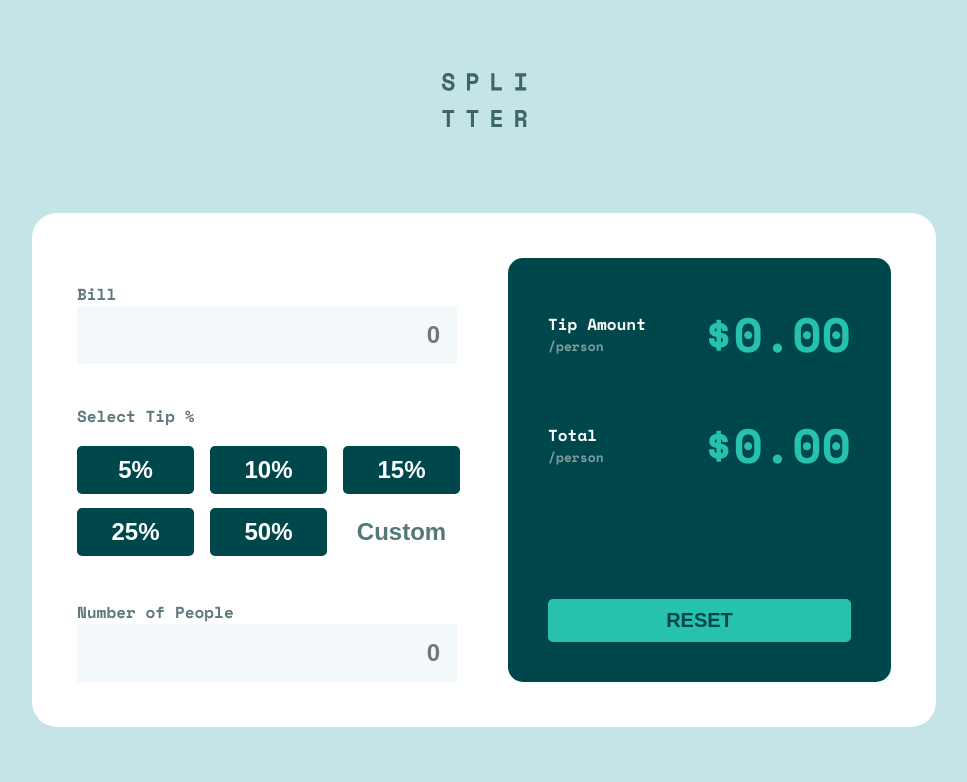
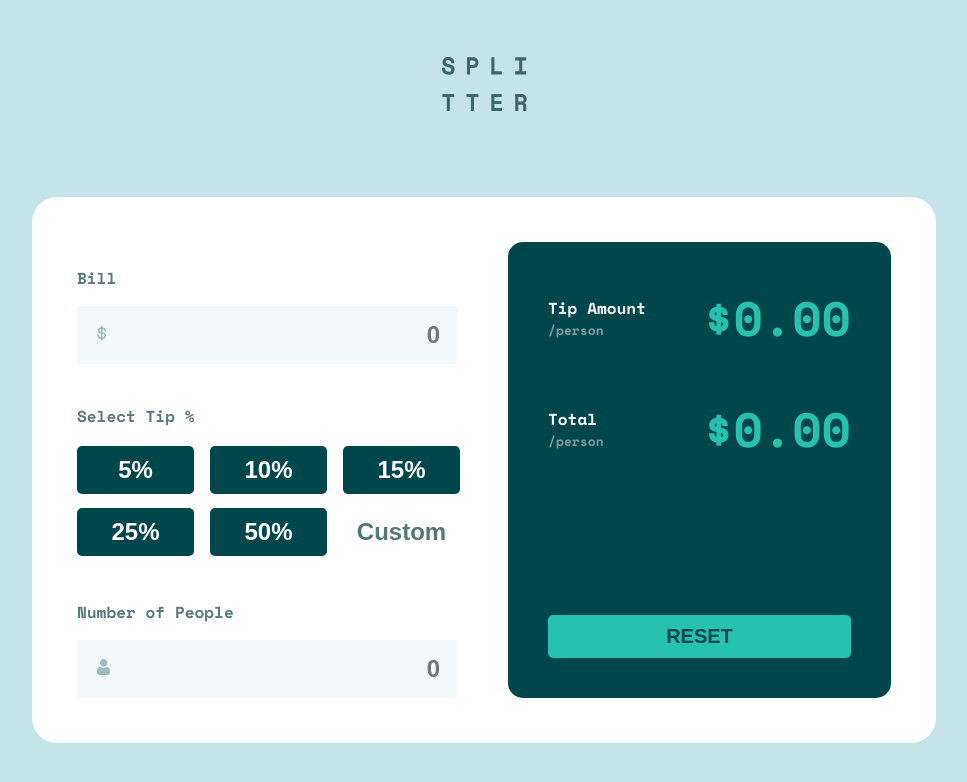
Before and after one commit to Th0rnike/tip-calculator-typescript, a React (Vite) app: page / in a window 1280 px wide. Shown: the top 782 px of the page, without its empty margins (156-1123 px from the left). Built offline with nearby package versions, Linux system fonts and the light colour scheme.

Commit message:
added readme

```diff
--- a/src/components/InputComponent.tsx
+++ b/src/components/InputComponent.tsx
@@ -1,5 +1,6 @@
 import { useState } from "react";
-import "./input-component.css"
+import "./input-component.css";
+import dollar from "../assets/icon-dollar.svg";
 
 interface InputInterface {
   bill: number;
@@ -32,6 +33,7 @@ const InputContainer: React.FC<InputInterface> = ({
     <div className="input-container">
       {<span data-value={billError ? "error" : "invicible"}>Numbers Only</span>}
       <label htmlFor="bill">Bill</label>
+      <img id="dollar" src={dollar} alt="" />
       <input
         data-border-bill={billError ? "error" : "invicible"}
         type="number"
--- a/src/components/PeopleComponent.tsx
+++ b/src/components/PeopleComponent.tsx
@@ -1,5 +1,6 @@
 import React, { useState } from "react";
-import "./people-component.css"
+import "./people-component.css";
+import person from "../assets/icon-person.svg";
 
 interface PeopleInterface {
   updatePeople: (e: React.ChangeEvent<HTMLInputElement>) => void;
@@ -31,11 +32,11 @@ const PeopleContainer: React.FC<PeopleInterface> = ({
 
   const [peopleError, setPeopleError] = useState<boolean>(false);
 
-
   return (
     <div className="input-container">
       <span data-value={peopleError ? "error" : "invicible"}>Numbers Only</span>
       <label htmlFor="people">Number of People</label>
+      <img id="person" src={person} alt="" />
       <input
         data-border-people={peopleError ? "error" : "invicible"}
         type="number"
--- a/src/components/Results.tsx
+++ b/src/components/Results.tsx
@@ -31,8 +31,6 @@ const Results: React.FC<resultsInterface> = ({
 
   const tipAmount = bill && people && tipValue ? tipValue : "$0.00";
 
-  console.log(typeof choosePeopleValue);
-
   return (
     <div className="results">
       <div className="results-tip">
--- a/src/components/input-component.css
+++ b/src/components/input-component.css
@@ -40,3 +40,12 @@ input{
     color: var(--error-color);
     text-align: right;
 }
+
+#dollar{
+    width: 10px;
+    height: 16px;
+    position: relative;
+    top: 35px;
+    left: 20px;
+
+}
--- a/src/components/people-component.css
+++ b/src/components/people-component.css
@@ -13,3 +13,11 @@
     color: var(--error-color);
     text-align: right;
 }
+
+#person{
+    width: 13px;
+    height: 16px;
+    position: relative;
+    top: 35px;
+    left: 20px;
+}
```
Also changed, not shown: 1 other file (tests, documents, lock files or other folders).
